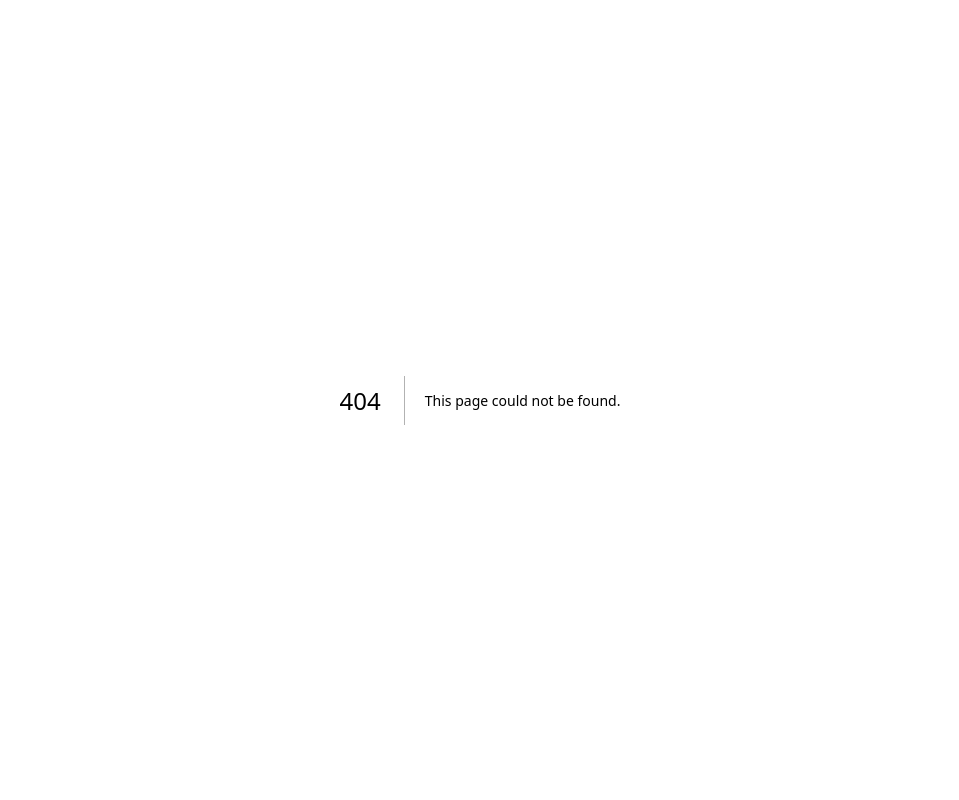
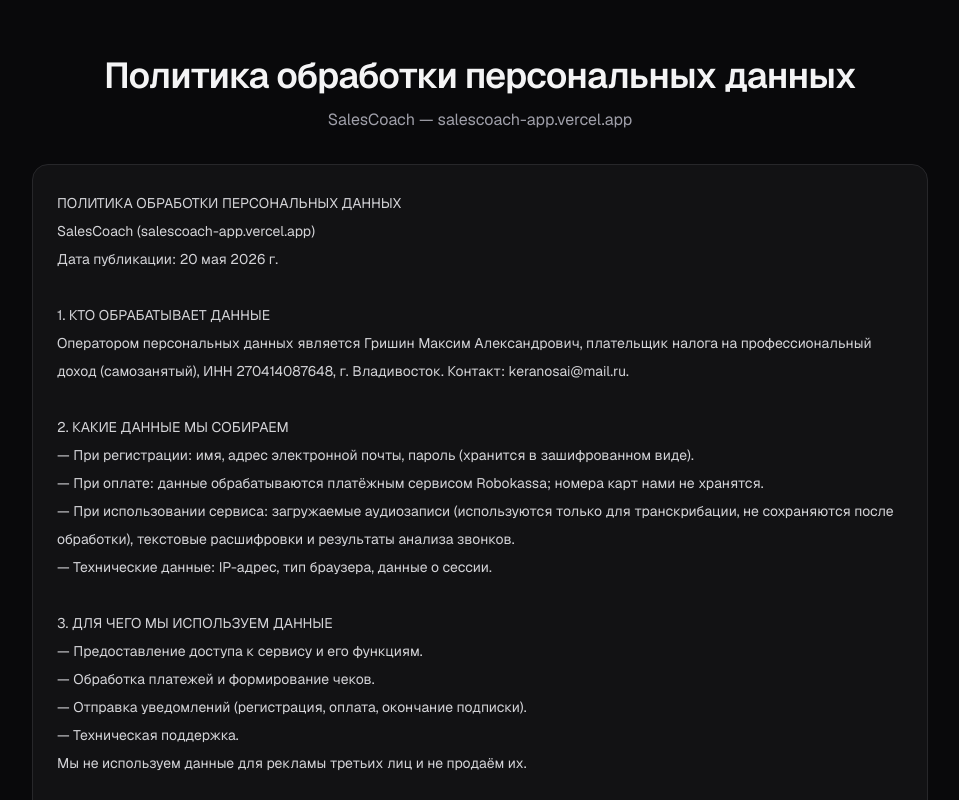
Before and after one commit to keranos1st-lab/salescoach-app, a Next.js app: page /privacy in a window 1280 px wide. Before the commit this address had no page. Shown: the top 800 px of the page, without its empty margins (160-1119 px from the left). Built offline with nearby package versions, Linux system fonts and the light colour scheme.

Commit message:
feat: страница политики обработки персональных данных

```diff
--- /dev/null
+++ b/app/privacy/page.tsx
@@ -0,0 +1,68 @@
+import { SiteFooter } from "@/components/site-footer";
+
+const privacyText = `ПОЛИТИКА ОБРАБОТКИ ПЕРСОНАЛЬНЫХ ДАННЫХ
+SalesCoach (salescoach-app.vercel.app)
+Дата публикации: 20 мая 2026 г.
+
+1. КТО ОБРАБАТЫВАЕТ ДАННЫЕ
+Оператором персональных данных является Гришин Максим Александрович, плательщик налога на профессиональный доход (самозанятый), ИНН 270414087648, г. Владивосток. Контакт: keranosai@mail.ru.
+
+2. КАКИЕ ДАННЫЕ МЫ СОБИРАЕМ
+— При регистрации: имя, адрес электронной почты, пароль (хранится в зашифрованном виде).
+— При оплате: данные обрабатываются платёжным сервисом Robokassa; номера карт нами не хранятся.
+— При использовании сервиса: загружаемые аудиозаписи (используются только для транскрибации, не сохраняются после обработки), текстовые расшифровки и результаты анализа звонков.
+— Технические данные: IP-адрес, тип браузера, данные о сессии.
+
+3. ДЛЯ ЧЕГО МЫ ИСПОЛЬЗУЕМ ДАННЫЕ
+— Предоставление доступа к сервису и его функциям.
+— Обработка платежей и формирование чеков.
+— Отправка уведомлений (регистрация, оплата, окончание подписки).
+— Техническая поддержка.
+Мы не используем данные для рекламы третьих лиц и не продаём их.
+
+4. КОМУ МЫ ПЕРЕДАЁМ ДАННЫЕ
+— Robokassa — для обработки платежей.
+— Сервисы транскрибации и ИИ-анализа — для обработки аудиозаписей без идентификации личности.
+— По требованию законодательства Российской Федерации.
+
+5. КАК ДОЛГО ХРАНЯТСЯ ДАННЫЕ
+— Аудиозаписи: не хранятся, удаляются сразу после транскрибации.
+— Транскрипции и результаты анализа: в течение срока действия подписки.
+— Данные аккаунта: до удаления аккаунта пользователем. После удаления — уничтожаются в течение 30 дней.
+
+6. ВАШИ ПРАВА
+Вы вправе: получить информацию об обрабатываемых данных, исправить неточности, удалить данные через личный кабинет или по запросу на keranosai@mail.ru, отозвать согласие — направив запрос на keranosai@mail.ru.
+
+7. БЕЗОПАСНОСТЬ
+Применяются технические меры защиты: шифрование HTTPS, хранение паролей в хэшированном виде, ограниченный доступ к базе данных.
+
+8. ИЗМЕНЕНИЯ ПОЛИТИКИ
+Актуальная версия всегда доступна на сайте. Продолжение использования сервиса после публикации новой версии означает согласие с изменениями.
+
+9. КОНТАКТЫ
+keranosai@mail.ru`;
+
+export default function PrivacyPage() {
+  return (
+    <main className="min-h-screen bg-zinc-950 px-4 py-14 text-zinc-100">
+      <div className="mx-auto max-w-4xl">
+        <header className="text-center">
+          <h1 className="text-3xl font-semibold tracking-tight sm:text-4xl">
+            Политика обработки персональных данных
+          </h1>
+          <p className="mt-3 text-zinc-400">
+            SalesCoach — salescoach-app.vercel.app
+          </p>
+        </header>
+
+        <article className="mt-8 rounded-2xl border border-zinc-800 bg-zinc-900/60 p-6">
+          <pre className="whitespace-pre-wrap font-sans text-sm leading-7 text-zinc-300">
+            {privacyText}
+          </pre>
+        </article>
+
+        <SiteFooter />
+      </div>
+    </main>
+  );
+}
--- a/components/site-footer.tsx
+++ b/components/site-footer.tsx
@@ -4,6 +4,7 @@
 const footerLinks = [
   { href: "/pricing", label: "Тарифы" },
   { href: "/offer", label: "Публичная оферта" },
+  { href: "/privacy", label: "Политика ПД" },
   { href: "/contacts", label: "Контакты" },
   { href: "/requisites", label: "Реквизиты" },
 ] as const;
```
